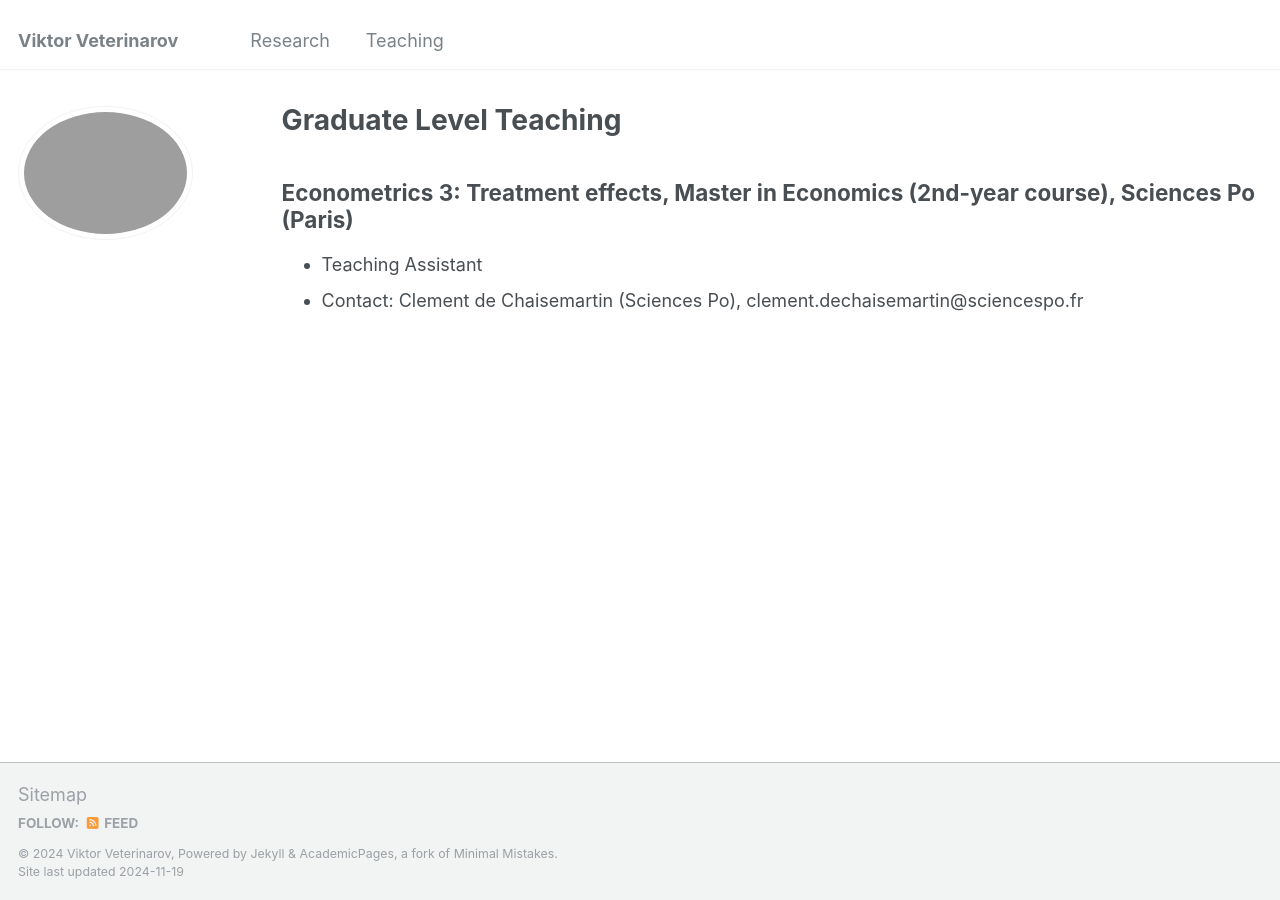
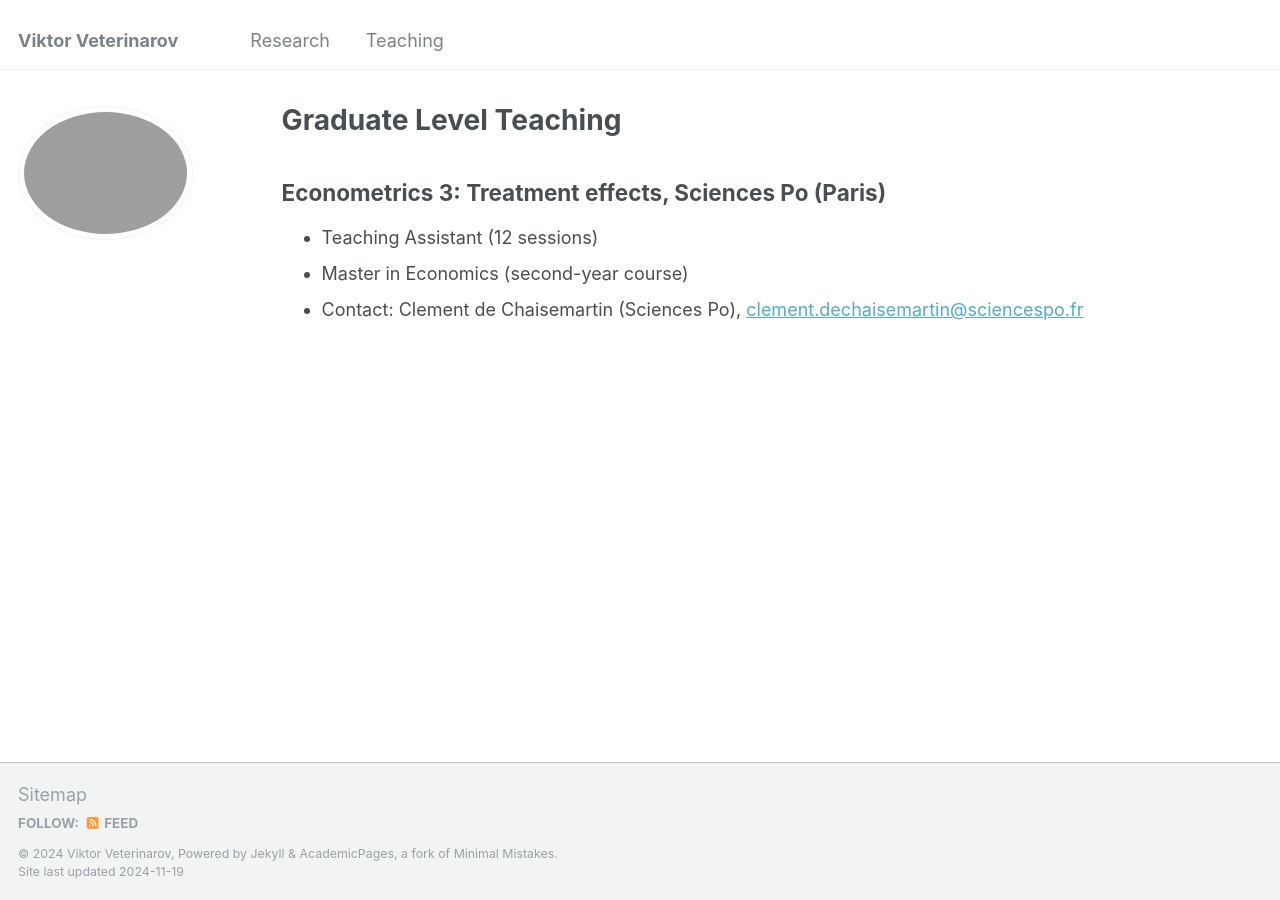
Before and after one commit to viktorveterinarov/viktorveterinarov.github.io, a Jekyll site: the page built from _pages/teaching.md, in a window 1280 px wide. Built offline with Jekyll 4.4.1, drawn with Linux system fonts in a browser that asks for light colours.

Commit message:
Update teaching.md

```diff
--- a/_pages/teaching.md
+++ b/_pages/teaching.md
@@ -7,7 +7,8 @@ author_profile: true
 
 {% include base_path %}
 
-Econometrics 3: Treatment effects, Master in Economics (2nd-year course), Sciences Po (Paris)
+Econometrics 3: Treatment effects, Sciences Po (Paris)
 -----
-* Teaching Assistant
-* Contact: Clement de Chaisemartin (Sciences Po), clement.dechaisemartin@sciencespo.fr
+* Teaching Assistant (12 sessions)
+* Master in Economics (second-year course)
+* Contact: Clement de Chaisemartin (Sciences Po), <a href="mailto:clement.dechaisemartin@sciencespo.fr">clement.dechaisemartin@sciencespo.fr</a>
```
